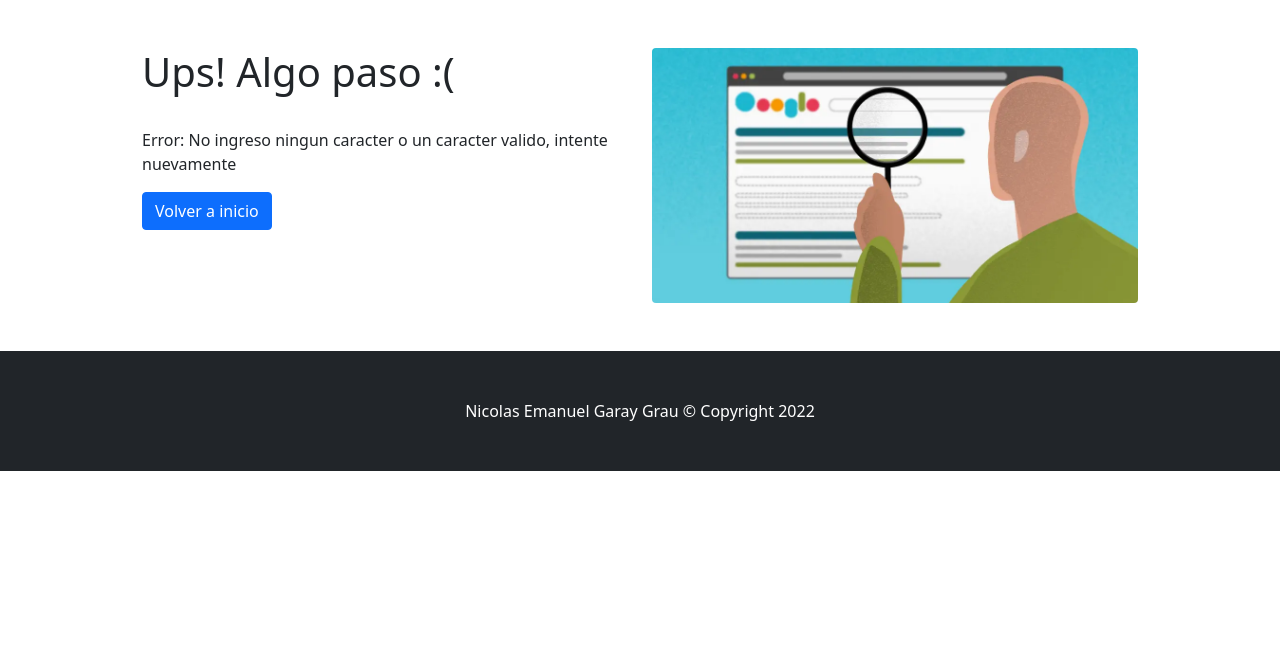
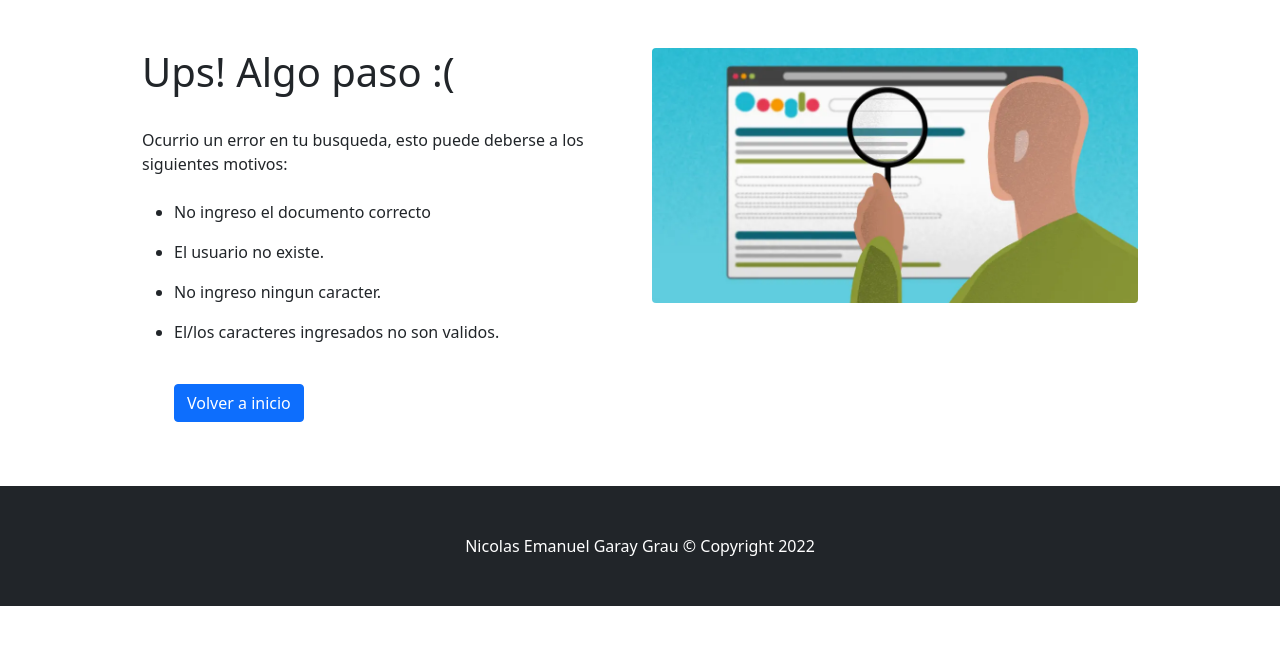
Before and after one commit to Nicogg95/Entrega-Desafio-Final, a Django app: page /AppCoder/busquedacliente/ in a window 1280 px wide. Shown: the part 56-701 px from the top of the page. Run offline with Django 4.2, Linux system fonts and the light colour scheme; parts of the project's set-up code (start-up, migrations or seed data) failed here and were passed over; some libraries are stand-ins or nearby versions.

Commit message:
Arreglando algunos detalles

```diff
--- a/AppCoder/templates/AppCoder/busquedacliente.html
+++ b/AppCoder/templates/AppCoder/busquedacliente.html
@@ -22,7 +22,7 @@
                         <ul>
 
                             <li> Nombre: {{nombre.nombre}} </li>
-
+                            <li> Apellido: {{nombre.apellido}} </li>
                             <li> Documento: {{nombre.documento}} </li>
 
                         </ul>
@@ -34,10 +34,17 @@
                 {% else %}
 
                     <h1>Ups! Algo paso :(</h1>
+                    <br>
+                    Ocurrio un error en tu busqueda, esto puede deberse a los siguientes motivos:
+                    <br>
+                    <br>
+                    <ul>
 
-                    <br>
-
-                    <p>Error: {{respuesta}}</p>
+                        <li><p>No ingreso el documento correcto</p></li>
+                        <li><p>El usuario no existe.</p></li>
+                        <li><p>No ingreso ningun caracter.</p></li>
+                        <li><p>El/los caracteres ingresados no son validos.</p></li>
+                        <br>
 
                     <a class="btn btn-primary" href="{%url 'inicio' %}">Volver a inicio</a>
 
--- a/AppCoder/templates/AppCoder/registro.html
+++ b/AppCoder/templates/AppCoder/registro.html
@@ -2,8 +2,7 @@
 {% load static %}
 
     {% block descripcion %}
-    <br>
-    <div class="container px-4 px-lg-5">
+    <div class="container px-4 px-lg-5 my-4">
         <div class="row gx-4 gx-lg-5 align-items-center my-5">
             <div class="col-lg-7"><img class="img-fluid rounded mb-4 mb-lg-0" src="{% static 'AppCoder/Form-1.jpg' %}" alt="..." /></div>
                 <div class="col-lg-5"><h1> Formulario de registro: </h1>
--- a/AppCoder/views.py
+++ b/AppCoder/views.py
@@ -38,14 +38,14 @@ def busquedacliente(request):
 
     if documento:
 
-        nombre= Clientes.objects.filter(documento__icontains=documento)
+        nombre= Clientes.objects.filter(documento__iexact=documento)
+        apellido= Clientes.objects.filter(documento__iexact=documento)
 
-        return render (request,"AppCoder/busquedacliente.html", {"nombres": nombre,  "documento": documento})
+        return render (request,"AppCoder/busquedacliente.html", {"nombres": nombre, "apellido": apellido, "documento": documento})
 
     else:
-            respuesta= "No ingreso ningun caracter o un caracter valido, intente nuevamente"
 
-    return render(request, "AppCoder/busquedacliente.html", {"respuesta": respuesta})
+        return render(request, "AppCoder/busquedacliente.html")
 
 
 
```
Also changed, not shown: db.sqlite3.
